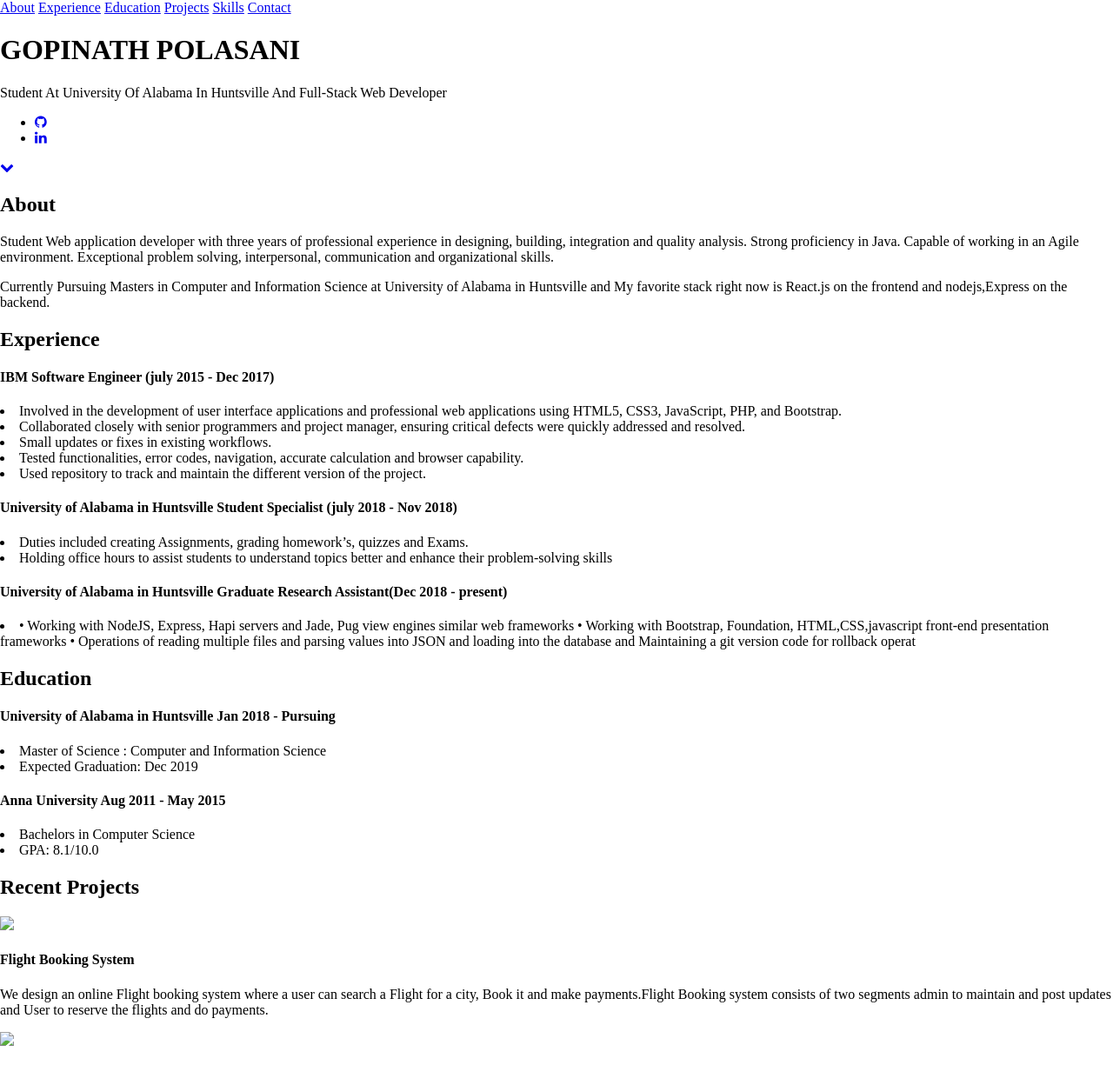
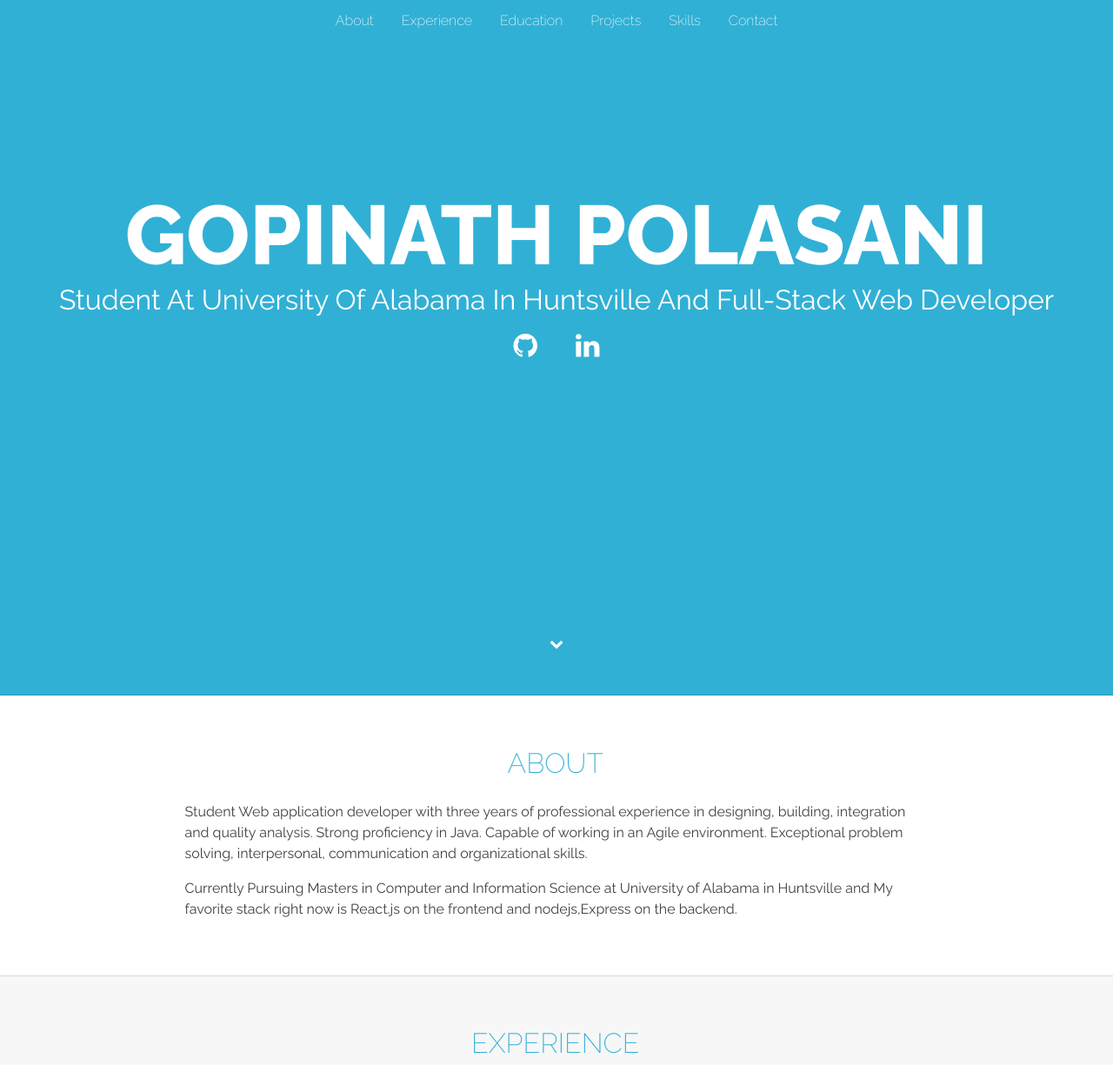
Before and after one commit to gopinathpv/gopinathpv.github.io, a plain HTML site: page index.html in a window 1280 px wide. Shown: the top 1225 px of the page at 87% size. Drawn offline with Linux system fonts and the light colour scheme.

Commit message:
Update style.css

```diff
--- a/style.css
+++ b/style.css
@@ -1,97 +1,276 @@
-body{
-	 margin :0;
-	 padding :0 ;
+body {
+    font-family: 'Raleway', sans-serif;
+    background: rgba(242, 242, 242, .6);
+    margin: 0;
+  }
 
-}
+  * {
+    box-sizing: border-box
+  }
 
-a:hover {
-  background-color: White;
-  border-radius: 15px;
-}
-nav {
-	position:fixed;
-	top:0;
-	left:0;
-	height:100px;
-	width:100%;
-	padding:10px 100px;
-	box-sizing:border-box;
-	transition:.3s;
-}
+  /*NAVBAR*/
+  .navbar {
+    background-color: #31b0d5;
+    position: fixed; /* Set the navbar to fixed position */
+    top: 0; /* Position the navbar at the top of the page */
+    width: 100%; /* Full width */
+    display: flex;
+    justify-content: center;
+  }
 
-nav.black{
-	background:rgba(0,0,0,0.8);
-	height:100px;
-	padding:10px 100px;
-}
+  .navbar a {
+    font-weight: 200;
+    color: white;
+    padding: 14px 16px;
+    text-decoration: none;
+  }
 
-nav ul {
-	list-style:none;
-	float : right;
-	margin:0;
-	padding:0;
-	display:flex;
+  .anchor {
+    display: block;
+    position: relative;
+    top: -70px;
+    visibility: hidden;
+  }
 
+  /*JUMBOTRON*/
+  .jumbotron {
+    height: 100vh; /*height to 100% of view height*/
+    background: #31b0d5; /*background color to blue
+    /* background-image: url("3.jpg"); */
+    margin-bottom: 0; /*no bottom margin*/
 
-}
+    display: flex;
+    flex-direction: column;
+  }
 
-nav ul li{
-	list-style:none;
+  .jumbotron-text {
+    /*TAGLINE UNDER NAME*/
+    font-weight: 400;
+    font-size: 2em;
+    color: white;
+    text-align: center;
+    padding-top: 150px;
+  }
 
-}
+  .jumbotron-text h1 {
+    /*YOUR NAME*/
+    text-transform: uppercase;
+    font-weight: 800;
+    font-size: 3em;
+    margin-bottom: 0;
+  }
 
-nav ul li a {
-	line-height:80px;
-	padding:12px 30px	;
-	text-decoration: none;
-	text-transform:Uppercase;
-	transition:.3s;
-	font-weight:Bold;
-	font-family:Quicksand;
+  .jumbotron-text p {
+    margin: 0;
+  }
 
+  /*SOCIAL LINKS*/
+  .ul-social {
+    text-align: center;
+    padding-left: 0;
+  }
 
-}
-nav.black ul li a {
-color:#fff;
-}
+  .li-social-links {
+    display: inline-block;
+    list-style: none;
+  }
 
-nav ul li a:focus{
-	outline:none;
-}
+  .social {
+    font-size: 2em;
+    color: white;
+    padding: 20px;
+  }
 
+  /*ARROW LINK*/
+  #down-arrow {
+    /*position: absolute;
+    width: 100%;*/
+    margin-top: auto;
+    text-align: center;
+    margin-bottom: 50px;
+  }
 
-section.sec1{
-	width:100%;
-	height:100vh;
-	background: url(bg.jpg	);
-	background-size: cover;
-	background-position:center;
-}
+  #down-arrow a {
+    color: white;
+  }
 
-div.name{
+  /*CONTENT*/
+  .container {
+    /*sets up flexbox*/
+    display: flex;
+    flex-direction: column;
+  }
 
-	font-weight:700;
-	position: absolute;
-	top:30%;
-	width:100%;
-	 padding-left: 150px;
-	text-align: left;
-	font-size:250%;
-	font-family: 'Quicksand';
-	font-weight:bold;
-}
+  .row {
+    display: flex;
+  }
 
-div.pos{
+  .white {
+    background: white;
+  }
 
-	font-weight:700;
-	position: absolute;
-	top:44%;
-	width:100%;
-	padding-left: 160px;
-	text-align: left;
-	font-size:100%;
-	font-family: 'Quicksand';
-	font-weight:bold;
-}
+  .side-content {
+    flex: 0 0 16.6%;
+  }
 
-#about { padding-top: 50px; }
+  .main-content {
+    flex: 0 0 66.6%;
+    margin-top: 2rem;
+    margin-bottom: 3rem;
+  }
+
+  .side-content-sm {
+    flex: 0 0 10%;
+  }
+
+  .main-content-lg {
+    flex: 0 0 80%;
+    margin-top: 2rem;
+    margin-bottom: 3rem;
+  }
+
+  .box-shadow {
+    -webkit-box-shadow: 0px 0px 1px 0px rgba(0,0,0,0.75);
+    -moz-box-shadow: 0px 0px 1px 0px rgba(0,0,0,0.75);
+    box-shadow: 0px 0px 1px 0px rgba(0,0,0,0.75);
+  }
+
+  h2 {
+    font-weight: 200;
+    font-size: 2rem;
+    color: #31b0d5;
+    text-transform: uppercase;
+    text-align: center;
+  }
+
+  .content-body {
+    line-height: 1.5;
+    color: rgba(0,0,0,.75);
+  }
+
+  /*EDUCATION*/
+  .card {
+    display: flex;
+    flex-direction: column;
+    background-color: white;
+    border: 1px solid rgba(0,0,0,.125);
+    border-radius: .25rem;
+    margin-bottom: 30px;
+  }
+
+  .card-header {
+    padding: .75rem 1.25rem;
+    background-color: white;
+    border-bottom: 1px solid rgba(0,0,0,.075);
+    border-top-left-radius: .25rem;
+    border-top-right-radius: .25rem;
+  }
+
+  .card-content {
+    padding: .25rem 1.25rem;
+    flex: 1 1 auto;
+  }
+
+  h4 {
+    margin: 0;
+    font-weight: 400;
+    color: grey;
+  }
+
+  .job-title {
+    float: right;
+  }
+
+  /*PROJECTS*/
+  .project-card {
+    display: flex;
+    flex-direction: row;
+    background-color: white;
+    border: 1px solid rgba(0,0,0,.125);
+    border-radius: 5px;
+    margin-bottom: 30px;
+    box-shadow: 0 3px 6px rgba(0,0,0,0.08), 0 3px 6px rgba(0,0,0,0.15);
+  }
+
+  .project-image {
+    flex: 1 0 auto;
+  }
+
+  .project-image img {
+    display: block;
+    border-top-left-radius: 5px;
+    border-bottom-left-radius: 5px;
+  }
+
+  .project-content {
+    flex: 1 1 auto;
+    padding: 1.25rem;
+
+    display: flex;
+    justify-content: center;
+    flex-direction: column;
+  }
+
+  /*SKILLS*/
+  .ul-skills {
+    text-align: center;
+    padding-left: 0;
+  }
+
+  .li-skills {
+    display: inline-block;
+    margin: 7px;
+    padding: 5px 10px;
+    color: white;
+    background: #31b0d5;
+    list-style: none;
+    cursor: default;
+    font-size: 1.2em;
+  }
+
+  /*CONTACT*/
+  .blue {
+    background: #3498db;
+    text-align: center;
+  }
+
+  .contact {
+    max-width: 500px;
+    margin: 0 auto;
+  }
+
+  .contact input, .contact textarea {
+    display: block;
+    width: 100%;
+    padding: 10px;
+    border-radius: 4px;
+    border: none;
+    margin-bottom: 10px;
+    background: #1d6fa5;
+    color: #fff;
+    -webkit-transition: .5s ease all;
+    transition: .5s ease all;
+  }
+
+  .contact textarea {
+    height: 150px;
+    resize: none;
+  }
+
+  .contact button {
+    display: block;
+    width: 100%;
+    background: #fff;
+    border-radius: 4px;
+    padding: 5px 10px;
+    border: none;
+    color: #3498db;
+    font-weight: 700;
+    box-shadow: 0 1px 3px rgba(0,0,0,0.12), 0 1px 2px rgba(0,0,0,0.24);
+    -webkit-transition: .5s ease all;
+    transition: .5s ease all;
+  }
+
+  .white-text {
+    color: white;
+  }
```
